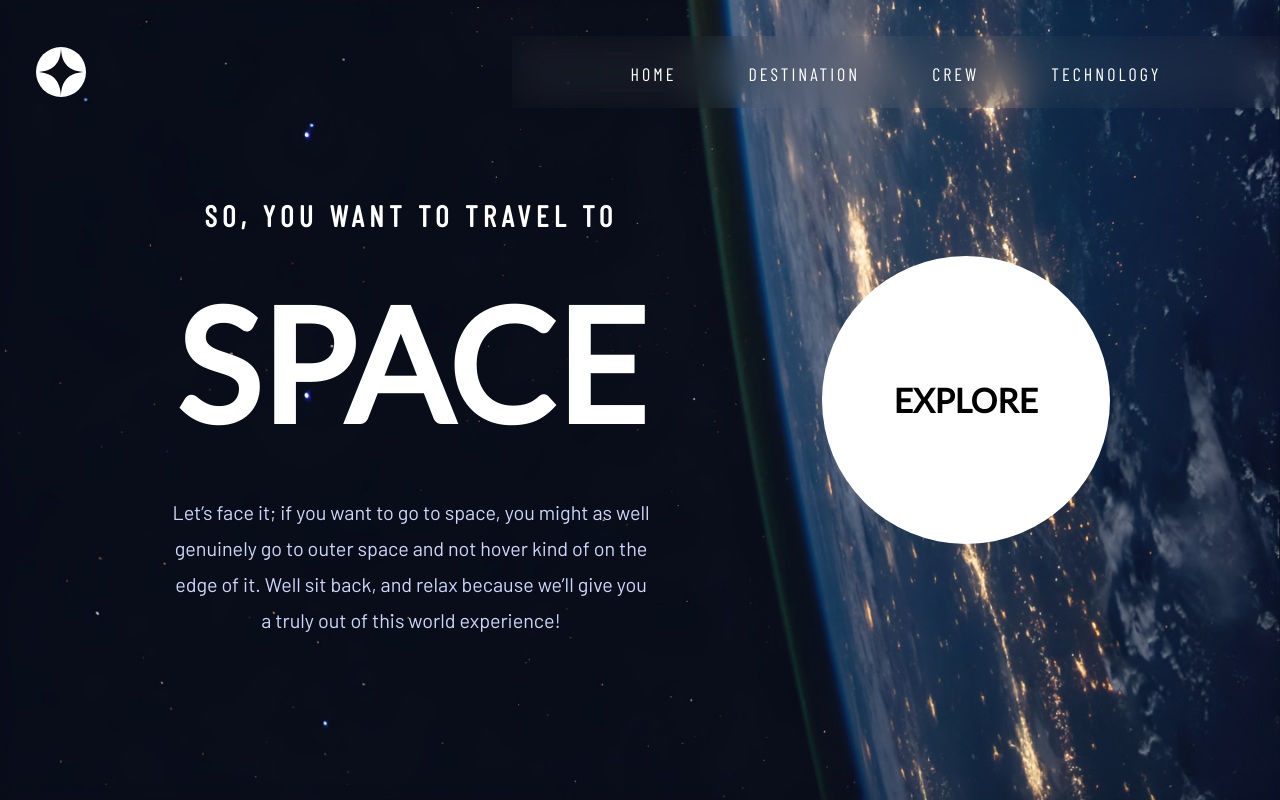
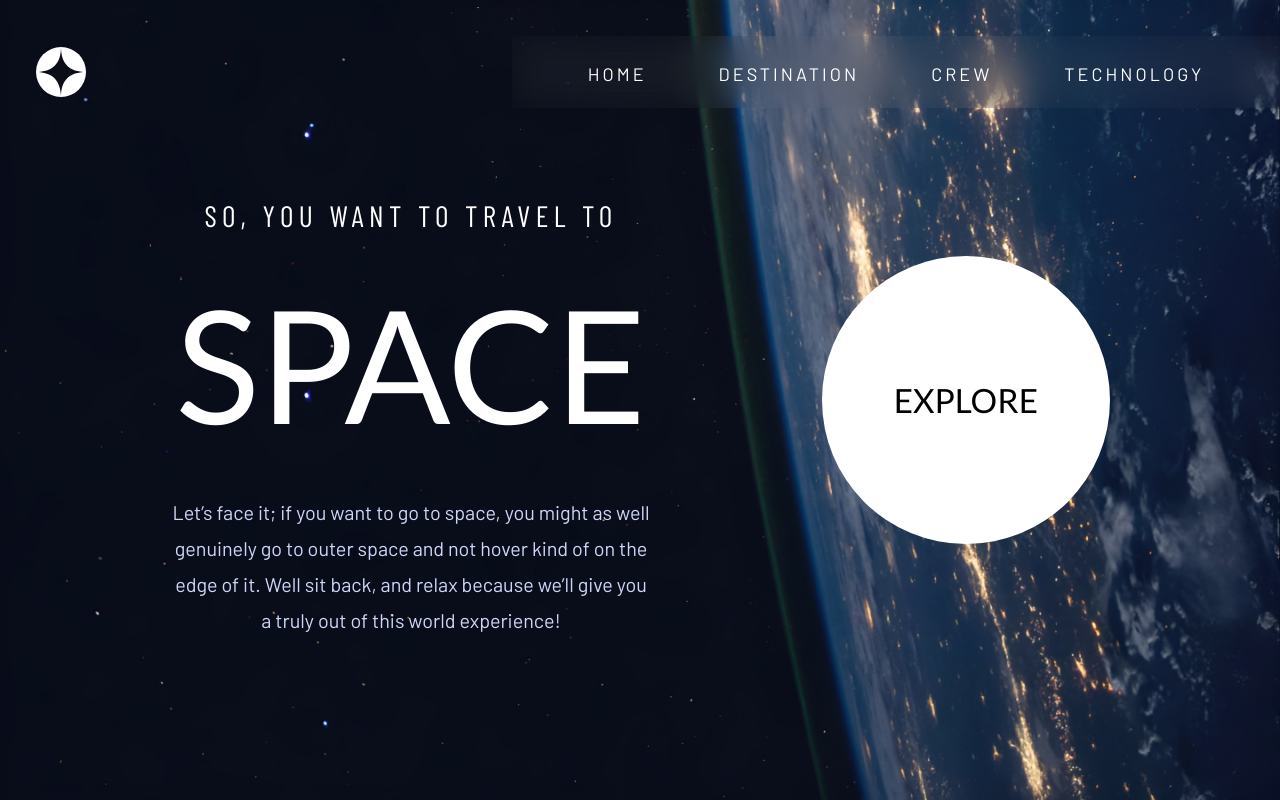
Before and after one commit to jeklnd/space-tourism, a React (Create React App) app: page / in a window 1280 px wide. Built offline with nearby package versions, Linux system fonts and the light colour scheme.

Commit message:
refactor, move classes

```diff
--- a/src/index.css
+++ b/src/index.css
@@ -1,9 +1,9 @@
 :root {
   --dark: "0B0D17";
   --light: "#D0D6F9";
-  --font-one: "Barlow", sans-serif;
-  --font-two: 'Lato', sans-serif;
-  --font-three: "Barlow Condensed", sans-serif;
+  --barlow: "Barlow", sans-serif;
+  --lato: "Lato", sans-serif;
+  --barlow-condensed: "Barlow Condensed", sans-serif;
 }
 
 *,
@@ -18,13 +18,18 @@
   padding: 0;
 }
 
+#root {
+  height: 100%;
+}
+
 html,
-body {
+body,
+#root {
   height: 100%;
   font-size: clamp(0.938rem, 0.875rem + 0.313vw, 1.125rem);
   line-height: 2rem;
-  font-family: var(--font-one);
-  overflow: hidden;
+  font-family: var(--barlow);
+  overflow-x: hidden;
 }
 
 img,
@@ -52,13 +57,14 @@ h1,
 h2,
 h3,
 h4 {
-  font-family: var(--font-two);
+  font-family: var(--lato);
   line-height: 1.2;
   color: #fff;
+  font-weight: inherit;
 }
 
 h1 {
-  font-size: clamp(5rem, 3.542rem + 7.292vw, 9.375rem)
+  font-size: clamp(5rem, 3.542rem + 7.292vw, 9.375rem);
 }
 
 h2 {
@@ -74,21 +80,10 @@ h4 {
 }
 
 h5 {
-  font-family: var(--font-three);
+  font-family: var(--barlow-condensed);
   font-size: clamp(1rem, 0.75rem + 1.25vw, 1.75rem);
   line-height: 1.2;
   letter-spacing: 0.2969rem;
-  color: #D0D6F9;
+  color: #d0d6f9;
+  font-weight: inherit;
 }
-
-.subheading-1 {
-  font-family: var(--font-two);
-  font-size: 0.875rem;
-  letter-spacing: 0.1469rem;
-}
-
-.subheading-2 {
-  font-family: var(--font-three);
-  font-size: 1rem;
-  letter-spacing: 0.1688rem;
-}
```
